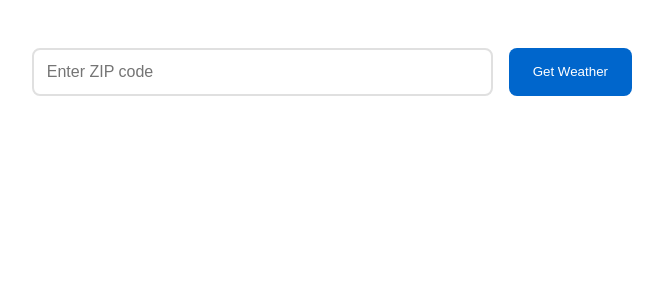
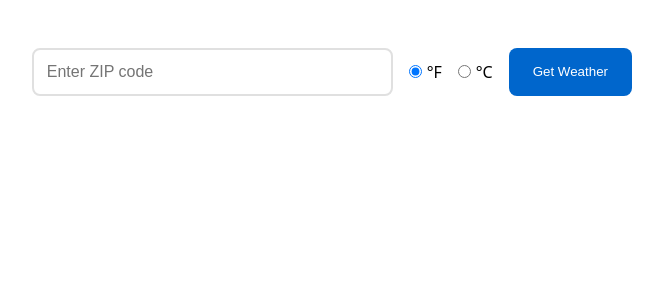
Before and after one commit to mathyasp/open-weather-graphql, a React (Create React App) app in the folder weather-client/: page / in a window 1280 px wide. Shown: the top 300 px of the page, without its empty margins (308-971 px from the left). Built offline with nearby package versions, Linux system fonts and the light colour scheme.

Commit message:
Challenge 9

```diff
--- a/weather-client/src/Weather.css
+++ b/weather-client/src/Weather.css
@@ -96,3 +96,21 @@
   font-size: 1.1rem;
   color: #333;
 }
+
+.unit-selector {
+  display: flex;
+  gap: 1rem;
+  align-items: center;
+}
+
+.unit-selector label {
+  display: flex;
+  align-items: center;
+  gap: 0.3rem;
+  cursor: pointer;
+}
+
+.unit-selector input[type="radio"] {
+  margin: 0;
+  cursor: pointer;
+}
--- a/weather-client/src/Weather.js
+++ b/weather-client/src/Weather.js
@@ -1,4 +1,4 @@
-import { useState } from 'react'
+import { useState, useRef } from 'react'
 import { gql } from '@apollo/client'
 import { client } from './index'
 import './Weather.css'
@@ -7,18 +7,21 @@ function Weather() {
   const [ zip, setZip ] = useState('')
   const [ weather, setWeather ] = useState(null)
   const [error, setError] = useState(null)
-  const [loading, setLoading] = useState(false)
+  const formRef = useRef()
 
-  async function getWeather() {
+  async function getWeather(e) {
+    e.preventDefault()
     if (!zip) return
-    setLoading(true)
+
+    const formData = new FormData(formRef.current)
+    const unit = formData.get('unit')
     setError(null)
 
     try {
       const json = await client.query({
         query: gql`
-          query GetWeather($zip: Int!) {
-            getWeather(zip: $zip) {
+          query GetWeather($zip: Int!, $units: Units!) {
+            getWeather(zip: $zip, units: $units) {
               temperature
               description
               humidity
@@ -31,8 +34,10 @@ function Weather() {
           }
         `,
         variables: {
-          zip: parseInt(zip, 10)
-        }
+          zip: parseInt(zip, 10),
+          units: unit
+        },
+        fetchPolicy: 'network-only'
       })
 
       if (json.data.getWeather.cod !== "200") {
@@ -45,25 +50,37 @@ function Weather() {
     } catch(err) {
       setError(err.message)
       setWeather(null)
-    } finally {
-      setLoading(false)
     }
   }
 
   return (
     <div className="Weather">
-      <form className="weather-form" onSubmit={(e) => {
-        e.preventDefault()
-        getWeather()
-      }}>
+      <form ref={formRef} className="weather-form" onSubmit={getWeather}>
         <input
           className="zip-input"
           value={zip}
           onChange={(e) => setZip(e.target.value)}
           placeholder="Enter ZIP code"
         />
-        <button className="submit-button" type="submit" disabled={loading}>
-          {loading ? 'Loading...' : 'Get Weather'}
+        <div className="unit-selector">
+          <label>
+            <input
+              type="radio"
+              name="unit"
+              value="imperial"
+              defaultChecked
+            /> °F
+          </label>
+          <label>
+            <input
+              type="radio"
+              name="unit"
+              value="metric"
+            /> °C
+          </label>
+        </div>
+        <button className="submit-button" type="submit" >
+          Get Weather
         </button>
       </form>
 
@@ -76,13 +93,13 @@ function Weather() {
       {weather && !error && (
         <div className="weather-info">
           <div className="weather-main">
-            <h2>{weather.data.getWeather.temperature}°F</h2>
+            <h2>{weather.data.getWeather.temperature}°{formRef.current?.unit?.value === 'metric' ? 'C' : 'F'}</h2>
             <p className="description">{weather.data.getWeather.description}</p>
           </div>
           <div className="weather-details">
             <div className="detail-item">
               <span>Feels Like</span>
-              <strong>{weather.data.getWeather.feels_like}°F</strong>
+              <strong>{weather.data.getWeather.feels_like}°{formRef.current?.unit?.value === 'metric' ? 'C' : 'F'}</strong>
             </div>
             <div className="detail-item">
               <span>Humidity</span>
@@ -90,7 +107,7 @@ function Weather() {
             </div>
             <div className="detail-item">
               <span>Min/Max</span>
-              <strong>{weather.data.getWeather.temp_min}°F / {weather.data.getWeather.temp_max}°F</strong>
+              <strong>{weather.data.getWeather.temp_min}°{formRef.current?.unit?.value === 'metric' ? 'C' : 'F'} / {weather.data.getWeather.temp_max}°{formRef.current?.unit?.value === 'metric' ? 'C' : 'F'}</strong>
             </div>
           </div>
         </div>
```
